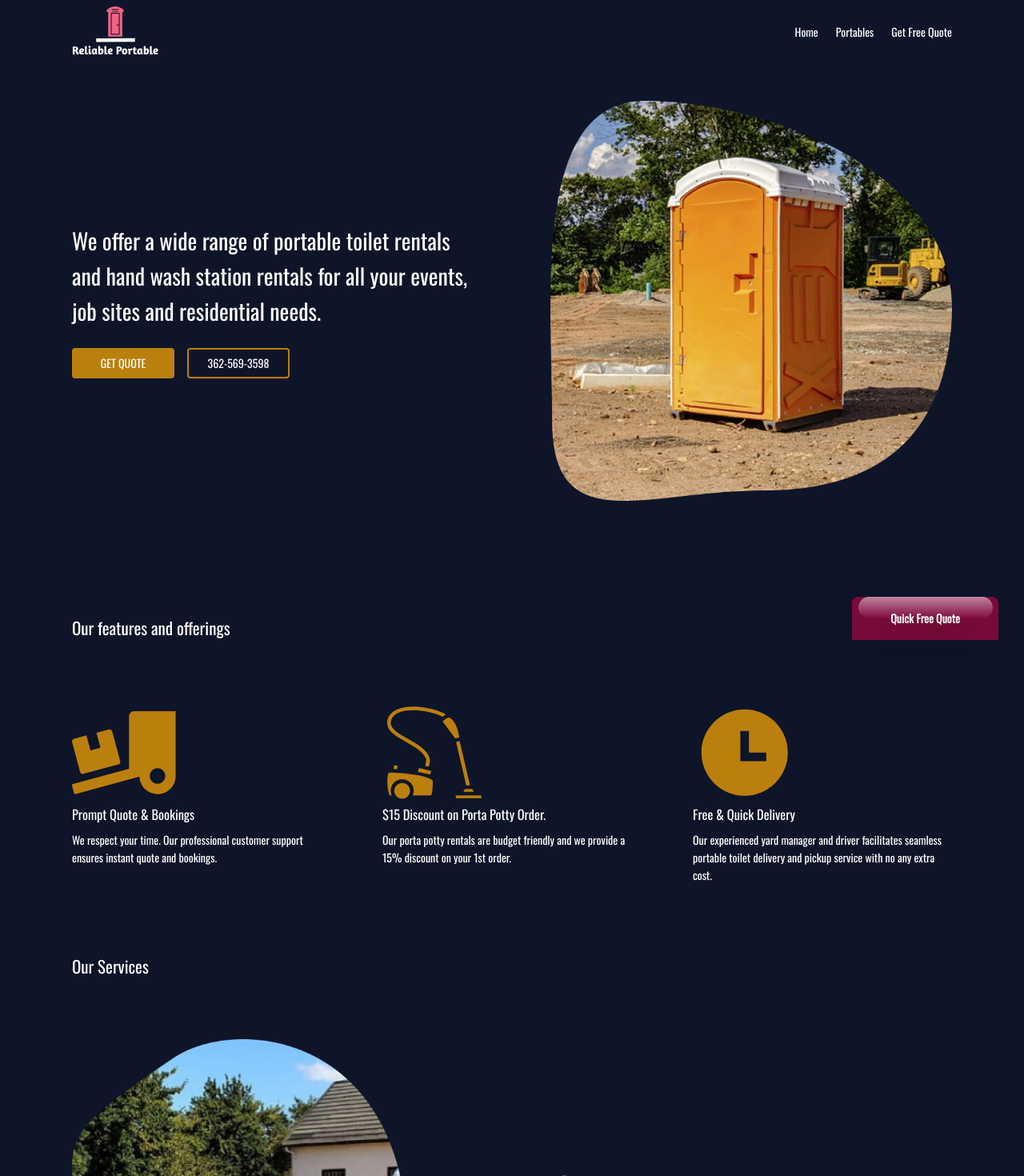
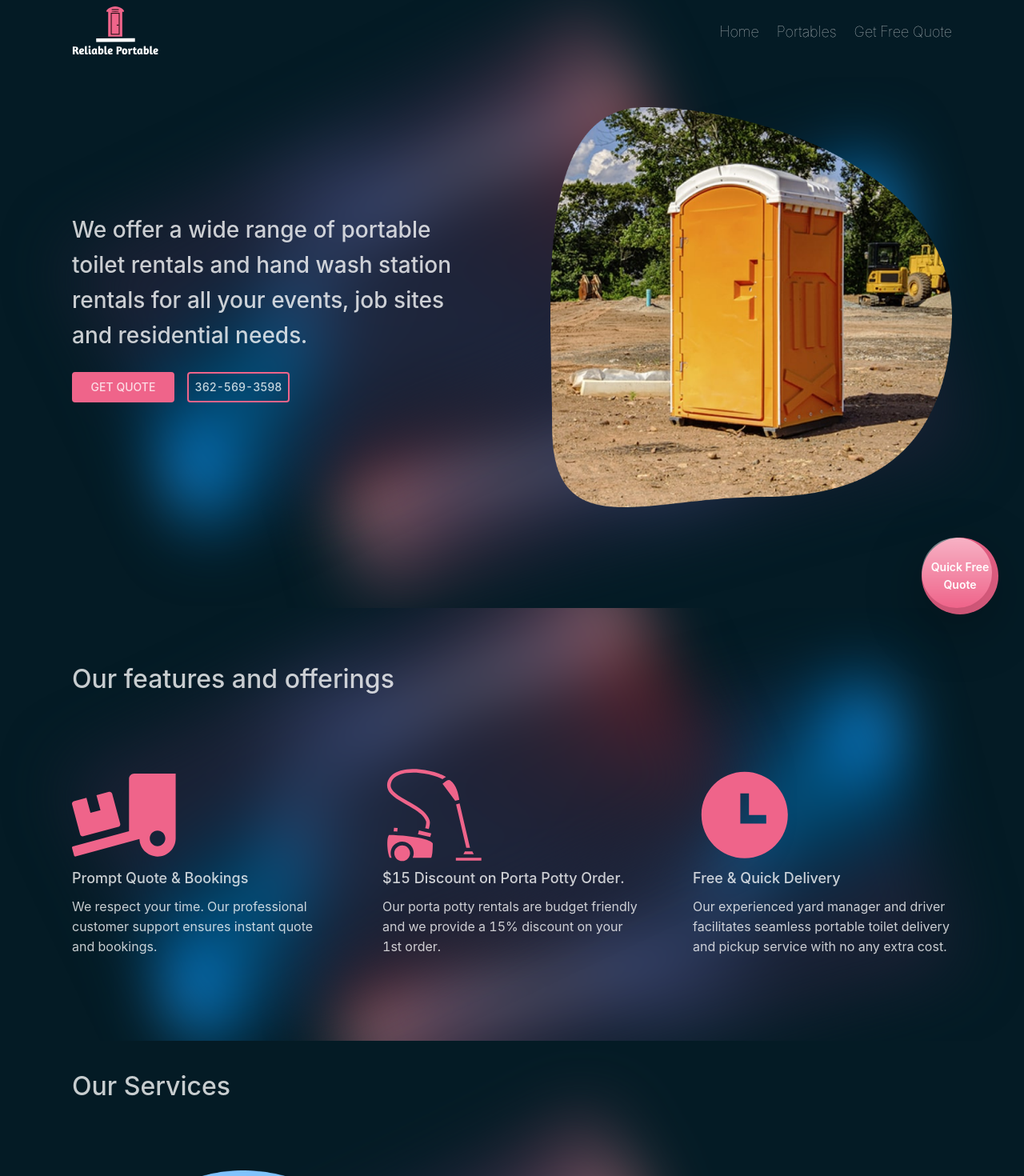
Before and after one commit to nishant-k1/flushjohn-web, a Next.js app: page / in a window 1280 px wide. Shown: the top 1470 px of the page at 80% size. Built offline with nearby package versions, Linux system fonts and the light colour scheme.

Commit message:
fix home page background color

```diff
--- a/components/Footer/styles.module.css
+++ b/components/Footer/styles.module.css
@@ -1,6 +1,7 @@
 .sectionTop {
   background-color: var(--secondary-bg-color);
   padding: 0 32px;
+  border-top: 1px solid var(--primary-bg-color);
 }
 
 .container {
--- a/components/Home/Features/styles.module.css
+++ b/components/Home/Features/styles.module.css
@@ -1,6 +1,10 @@
 .features {
   padding: 16px 32px;
   background-color: var(--secondary-bg-color);
+  background-image: url("/assets/hero/hero_bg.svg");
+  background-size: cover;
+  background-position: center;
+  background-repeat: no-repeat;
 }
 
 .container {
@@ -11,6 +15,7 @@
 .container h2 {
   color: var(--primary-text-color);
   padding-bottom: 4rem;
+  font-size: xx-large;
 }
 
 .featuresWrapper {
@@ -36,17 +41,21 @@
 }
 
 .wrapper h3 {
-  font-weight: 400;
+  font-size: large;
   color: var(--primary-text-color);
 }
 
 .wrapper p {
-  font-weight: 100;
+  font-size: 16px;
   color: var(--primary-text-color);
 }
 
 /* tablet device breakpoint: 768px*/
 @media only screen and (min-width: 768px) {
+  .features {
+    padding-top: 64px;
+    padding-bottom: 64px;
+  }
   .featuresWrapper {
     grid-template-columns: repeat(3, 1fr);
     justify-content: space-between;
--- a/components/Home/Hero/styles.module.css
+++ b/components/Home/Hero/styles.module.css
@@ -1,11 +1,9 @@
 .hero {
-  background: var(--secondary-bg-color);
+  background-color: var(--secondary-bg-color);
+  background-image: url("/assets/hero/hero_bg.svg");
   background-size: cover;
-  background-position-y: center;
+  background-position: center;
   background-repeat: no-repeat;
-  /* background-image: url("../../../public/assets/hero/hero_9.jpg"); */
-  /* filter: blur(8px); */
-  /* -webkit-filter: blur(8px); */
   padding: 16px 32px;
 }
 
@@ -94,6 +92,9 @@
 
 /* tablet device breakpoint: 768px*/
 @media only screen and (min-width: 768px) {
+  .hero {
+    padding-top: 24px;
+  }
   .heroWrapper {
     display: grid;
     grid-template-columns: 1fr 1fr;
--- a/components/Home/Locations/styles.module.css
+++ b/components/Home/Locations/styles.module.css
@@ -1,6 +1,10 @@
 .locations {
   padding: 16px 32px;
   background-color: var(--secondary-bg-color);
+  background-image: url("/assets/hero/hero_bg.svg");
+  background-size: cover;
+  background-position: center;
+  background-repeat: no-repeat;
 }
 
 .container {
@@ -11,6 +15,7 @@
 .container h2 {
   color: var(--primary-text-color);
   padding-bottom: 4rem;
+  font-size: xx-large;
 }
 
 .list {
@@ -22,11 +27,14 @@
   text-decoration: none;
   list-style-type: none;
   padding: 4px 0;
+  font-size: 16px;
   color: var(--primary-text-color);
-  font-weight: 100;
 }
 /* tablet device breakpoint: 768px*/
 @media only screen and (min-width: 768px) {
+  .locations {
+    padding: 64px 32px;
+  }
   .list {
     grid-template-columns: repeat(6, 1fr);
     column-gap: 24px;
--- a/components/Home/Services/styles.module.css
+++ b/components/Home/Services/styles.module.css
@@ -1,5 +1,8 @@
 .services {
   background-color: var(--secondary-bg-color);
+  background-image: url("/assets/hero/hero_bg.svg");
+  background-size: contain;
+  background-repeat: repeat;
   padding: 32px;
 }
 
@@ -10,6 +13,7 @@
 .container h2 {
   color: var(--primary-text-color);
   padding-bottom: 4rem;
+  font-size: xx-large;
 }
 .serviceWrapper {
   display: grid;
@@ -28,18 +32,16 @@
 }
 
 .wrapper h3 {
+  font-size: large;
   color: var(--primary-text-color);
-  font-weight: 400;
 }
 
 .wrapper p {
+  font-size: 16px;
   color: var(--primary-text-color);
-  font-weight: 100;
 }
 /* tablet device breakpoint: 768px*/
 @media only screen and (min-width: 768px) {
-  .serviceWrapper {
-  }
   .wrapper {
     display: flex;
     align-items: center;
--- a/components/Navbar/index.js
+++ b/components/Navbar/index.js
@@ -16,6 +16,7 @@ const Navbar = () => {
 
   const [activeLink, setActiveLink] = React.useState("home");
   const [scrolled, setScrolled] = React.useState(false);
+
   React.useEffect(() => {
     const onScroll = () => {
       if (window.pageYOffset > 50) {
@@ -62,11 +63,7 @@ const Navbar = () => {
           <div className={styles.navLinks}>
             <Link
               href="/"
-              className={
-                activeLink === "home"
-                  ? `${styles.active} ${styles.link}`
-                  : `${styles.link}`
-              }
+              className={activeLink === "home" && styles.activeLink}
               onClick={() => {
                 updateActiveLink("home");
               }}
@@ -75,11 +72,7 @@ const Navbar = () => {
             </Link>
             <Link
               href="/products"
-              className={
-                activeLink === "products"
-                  ? `${styles.active} ${styles.link}`
-                  : `${styles.link}`
-              }
+              className={activeLink === "products" && styles.activeLink}
               onClick={() => {
                 updateActiveLink("products");
               }}
@@ -88,11 +81,7 @@ const Navbar = () => {
             </Link>
             <Link
               href="/quote"
-              className={
-                activeLink === "quote"
-                  ? `${styles.active} ${styles.link}`
-                  : `${styles.link}`
-              }
+              className={activeLink === "quote" && styles.activeLink}
               onClick={() => {
                 updateActiveLink("quote");
               }}
--- a/components/Navbar/styles.module.css
+++ b/components/Navbar/styles.module.css
@@ -3,7 +3,7 @@
   position: fixed;
   top: 0;
   width: 100%;
-  background-color: var(--secondary-bg-color);
+  background-color: var(--tertiary-bg-color);
   transition-property: background;
   transition-duration: 0.3s;
   transition-delay: 0s;
@@ -13,7 +13,7 @@
 }
 
 .scrolled {
-  background: #0b1122;
+  background-color: var(--secondary-bg-color);
   border-bottom: 1px solid var(--primary-bg-color);
   border-top: 1px solid var(--primary-bg-color);
   transition-property: background;
@@ -47,12 +47,16 @@
 }
 
 .navLinks a {
-  color: var(--secondary-text-color);
+  color: var(--primary-text-color);
+  font-size: large;
+  font-weight: 100;
+}
+.navLinks a:hover {
+  color: var(--primary-bg-color);
 }
 
-.link,
-.link a {
-  color: var(--secondary-text-color);
+.activeLink {
+  color: var(--primary-bg-color);
 }
 
 /* tablet device breakpoint: 768px*/
--- a/components/QuickQuote/QuickQuoteButton/index.js
+++ b/components/QuickQuote/QuickQuoteButton/index.js
@@ -1,6 +1,7 @@
 import * as React from "react";
 import { QuickQuoteContext } from "../../../contexts/QuickQuoteContext";
 import styles from "../styles.module.css";
+import { motion } from "framer-motion";
 
 export default function QuickQuoteButton() {
   const { quickQuoteViewStatus, setQuickQuoteViewStatus } =
--- a/components/QuickQuote/styles.module.css
+++ b/components/QuickQuote/styles.module.css
@@ -5,7 +5,7 @@
   /* box-shadow: rgba(0, 0, 0, 0.56) 0px 22px 70px 4px; */
   padding: 6px;
   position: fixed;
-  bottom: 4rem;
+  bottom: 10rem;
   right: 2rem;
   max-width: 300px;
   height: fit-content;
@@ -46,13 +46,13 @@
 }
 .form h2 {
   text-align: left;
-  color: var(--primary-text-color);
+  color: white;
   font-weight: 600;
 }
 .form input,
 .form textarea {
   width: 100%;
-  background-color: var(--primary-text-color);
+  background-color: white;
   margin: 0 !important;
   height: 2rem;
   border-radius: 4px;
@@ -124,9 +124,20 @@
 }
 
 .quickQuoteBtn {
-  background-color: #a00943c7;
+  /* background-color: #a00943c7;
+  border-radius: 8px 8px 0 0;
+  right: 12px;
+  bottom: 0;
+  border: 0; */
+
+  background-color: var(--primary-bg-color);
+  border-radius: 50%;
+  right: 2rem;
+  bottom: 2rem;
+  height: 6rem;
+  width: 6rem;
+
   border: 0;
-  border-radius: 8px 8px 0 0;
   color: #fff;
   cursor: pointer;
   display: inline-block;
@@ -135,9 +146,6 @@
   outline: 0;
   padding: 6px 10px;
   position: fixed;
-  right: 12px;
-  bottom: 0;
-  border: 0;
   text-align: center;
   text-decoration: none;
   transition: all 0.3s;
@@ -145,30 +153,26 @@
   -webkit-user-select: none;
   touch-action: manipulation;
 }
-@media screen and (min-width: 600px) {
-  .quickQuoteBtn {
-    font-size: 18px;
-    padding: 16px 21px;
-    position: fixed;
-    right: 2rem;
-    bottom: 0;
-    font-size: 14px;
-    padding: 16px 48px;
-  }
-}
+
 .quickQuoteBtn:before {
+  /* height: 50%;
+  width: 92%;
+  top: 0;
+  left: 4%; */
+
+  top: 0;
+  left: 0;
+  width: 92%;
+  height: 92%;
+  border-radius: 50%;
+
   background-color: initial;
   background-image: linear-gradient(#fff 0, rgba(255, 255, 255, 0) 100%);
   border-radius: 125px;
   content: "";
-  height: 50%;
-  left: 4%;
   opacity: 0.5;
   position: absolute;
-  top: 0;
   transition: all 0.3s;
-  width: 92%;
-
   box-shadow: rgba(0, 0, 0, 0.56) 0px 22px 70px 4px;
 }
 
--- a/components/Testimonial/styles.module.css
+++ b/components/Testimonial/styles.module.css
@@ -1,10 +1,10 @@
 .section {
   /* background-image: url("../public/assets/hero_bg.svg"); */
   background-color: var(--primary-color);
-  background-size: cover;
+  background-size: contain;
   background-repeat: no-repeat;
   margin-top: 0;
-  background-size: cover;
+  background-size: contain;
 }
 
 .heroWrapper {
--- a/constants/index.js
+++ b/constants/index.js
@@ -76,7 +76,7 @@ export const home_data = {
     ],
   },
   locations: {
-    title: "Our portable toilet service locations",
+    title: "Our service locations",
     list: [
       "Alabama",
       "Arizona",
--- a/styles/globals.css
+++ b/styles/globals.css
@@ -4,22 +4,11 @@
   /* --primary-color: #6e8b3d;
   --secondary-color: #d3d3d3;
   --neutral-color: #ffffff; */
-  --primary-bg-color: #bb7f0e;
-  --secondary-bg-color: #0e1529;
-  --primary-gradient-bg-color: radial-gradient(
-    circle,
-    rgba(2, 0, 36, 1) 0%,
-    rgba(254, 255, 0, 1) 0%,
-    rgba(0, 212, 255, 1) 100%
-  );
-  --secondary-gradient-bg-color: linear-gradient(
-    0deg,
-    rgba(34, 193, 195, 1) 0%,
-    rgba(253, 187, 45, 1) 100%
-  );
+  --primary-bg-color: #ef648a;
+  --secondary-bg-color: #041b25;
   --tertiary-bg-color: transparent;
   --neutral-bg-color: #cccccc;
-  --primary-text-color: #ffffff;
+  --primary-text-color: rgba(255, 255, 255, 0.78);
   --secondary-text-color: #07080c;
 }
 
@@ -38,7 +27,7 @@ a {
   margin: 0;
   padding: 0;
   box-sizing: border-box;
-  font-family: "Oswald", sans-serif;
+  /* font-family: "Oswald", sans-serif; */
 }
 
 /* width */
```
Also changed, not shown: public/assets/hero/hero_bg.svg (added).
